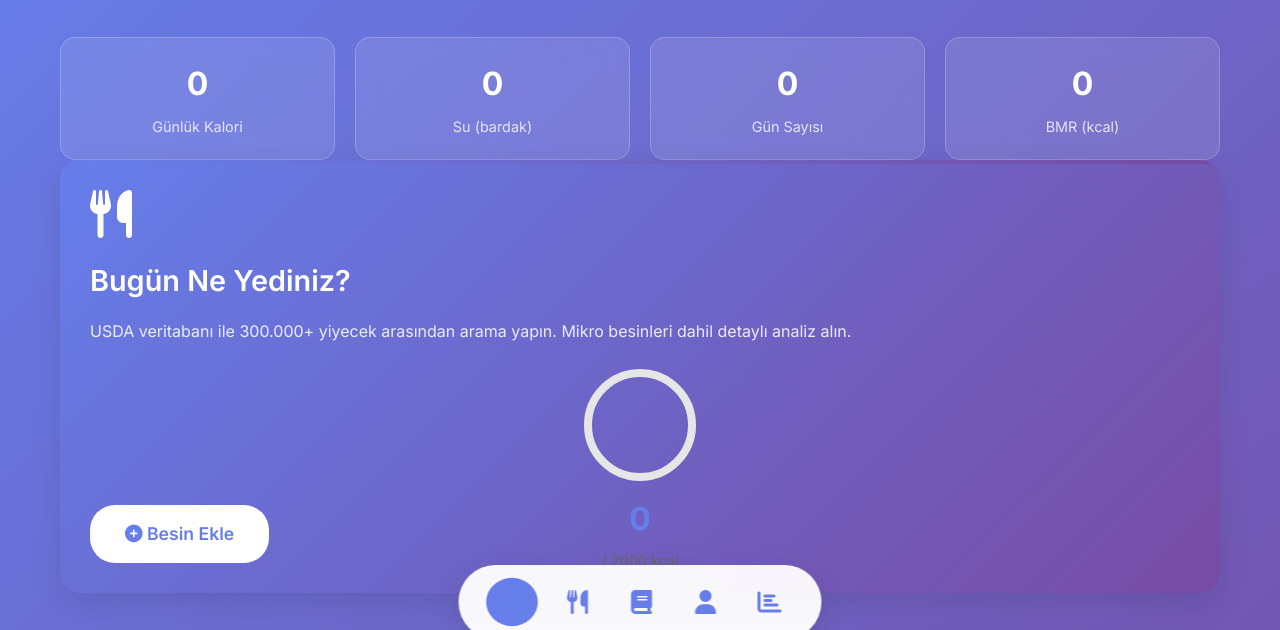
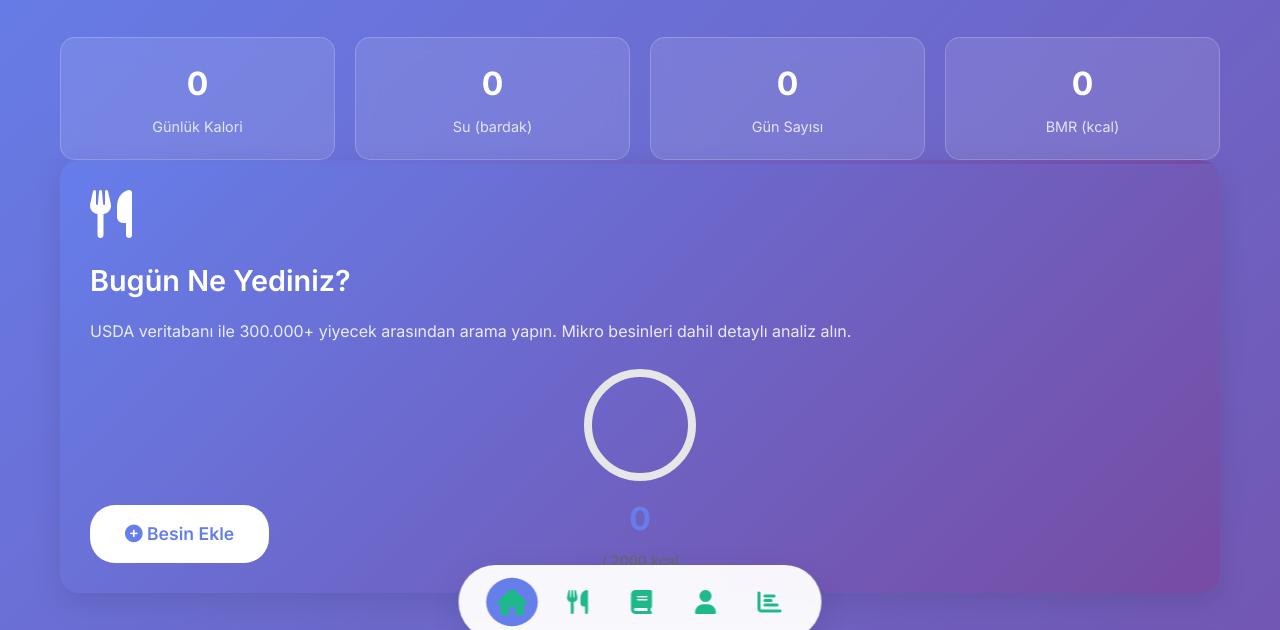
Before and after one commit to acemersoy/NutriTrack, a website: page index.html in a window 1280 px wide. Shown: the part 141-771 px from the top of the page. Drawn offline with Linux system fonts and the light colour scheme.

Commit message:
fix: Navbar Reng

```diff
--- a/styles.css
+++ b/styles.css
@@ -605,7 +605,7 @@ body {
 }
 
 .nav-item {
-    color: #667eea !important;
+    color: #1eb98a !important;
     font-size: 1.5rem !important;
     padding: 10px !important;
     border-radius: 50% !important;
```
